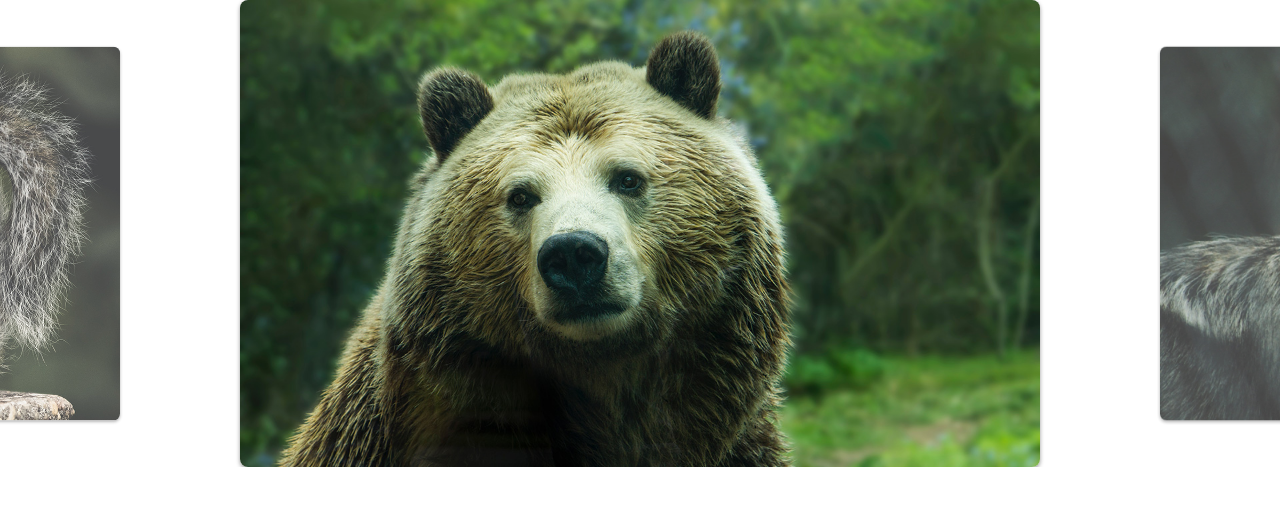
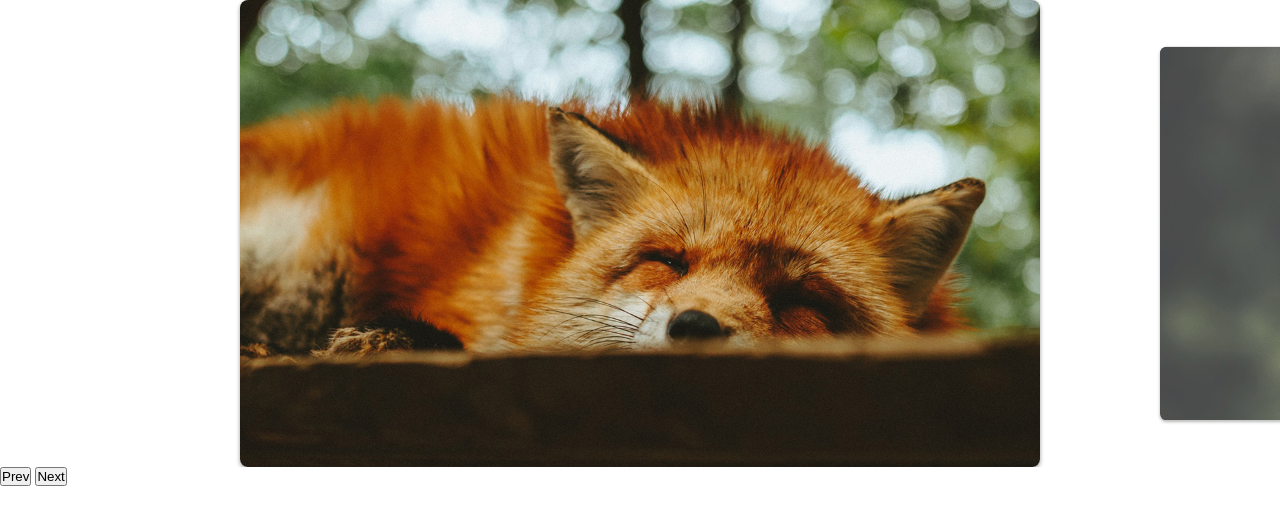
Before and after one commit to fernandoribeirosilva/slide, a plain HTML site: page index.html in a window 1280 px wide. Drawn offline with Linux system fonts and the light colour scheme.

Commit message:
navegacao prev e next finalizada

```diff
--- a/index.html
+++ b/index.html
@@ -20,6 +20,11 @@
     </ul>
   </div>
 
+  <div class="arrow-nav">
+    <button class="prev">Prev</button>
+    <button class="next">Next</button>
+  </div>
+
   <script type="module" src="js/script.js"></script>
 </body>
 </html>
--- a/js/script.js
+++ b/js/script.js
@@ -1,7 +1,8 @@
-import Slide from "./slide.js";
+import { SlideNav } from "./slide.js";
 
-const slide = new Slide('.slide', '.slide-wrapper');
+const slide = new SlideNav('.slide', '.slide-wrapper');
 slide.init();
 
-slide.changeSlide(3);
-slide.activePrevSlide();
+slide.addArraow('.prev', '.next');
+
+console.log(slide);
--- a/js/slide.js
+++ b/js/slide.js
@@ -1,6 +1,6 @@
 import debounce from './debounce.js';
 
-export default class Slide {
+export class Slide {
   constructor(slide, wrapper) {
     this.slide = document.querySelector(slide);
     this.wrapper = document.querySelector(wrapper);
@@ -77,7 +77,7 @@ export default class Slide {
   }
 
   // Slides config
-  slidePosition(slide) {// colocar o lemento no centro
+  slidePosition(slide) {// colocar o lemento no centr
     //this.wrapper.offsetWidth pega o total
     const margin = (this.wrapper.offsetWidth - slide.offsetWidth) / 2;
     return -(slide.offsetLeft - margin);// este valor vai ser megativo para ele fica no centro
@@ -95,7 +95,6 @@ export default class Slide {
   }
 
   // muda o slide
-
   slidesIndexNav(index) {
     const last = this.slidesArray.length - 1;// tamanho da minha array de imagen
     this.index = {
@@ -149,6 +148,9 @@ export default class Slide {
     this.onMove = this.onMove.bind(this);
     this.onEnd = this.onEnd.bind(this);
 
+    this.activePrevSlide = this.activePrevSlide.bind(this);
+    this.activeNextSlide = this.activeNextSlide.bind(this);
+
     this.onResize = debounce(this.onResize.bind(this), 50);
   }
 
@@ -158,6 +160,20 @@ export default class Slide {
     this.addSlideEvent();
     this.slidesConfig();
     this.addResizeEvent();
+    this.changeSlide(0);
     return this;
   }
 }
+
+export class SlideNav extends Slide {
+  addArraow(prev, next) {
+    this.prevElement = document.querySelector(prev);
+    this.nextElement = document.querySelector(next);
+    this.addArraowEvent();
+  }
+
+  addArraowEvent() {
+    this.prevElement.addEventListener('click', this.activePrevSlide);
+    this.nextElement.addEventListener('click', this.activeNextSlide);
+  }
+}
```
